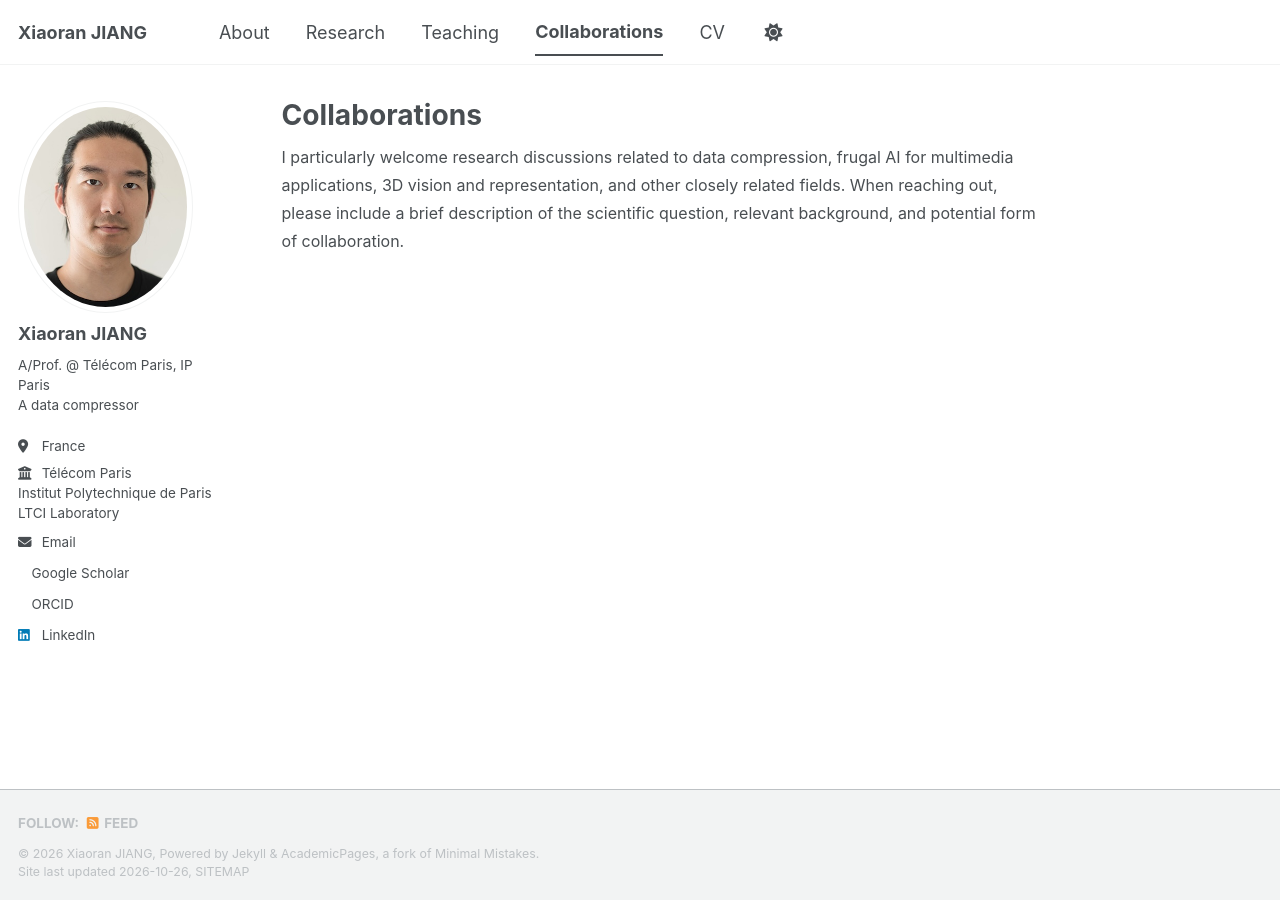
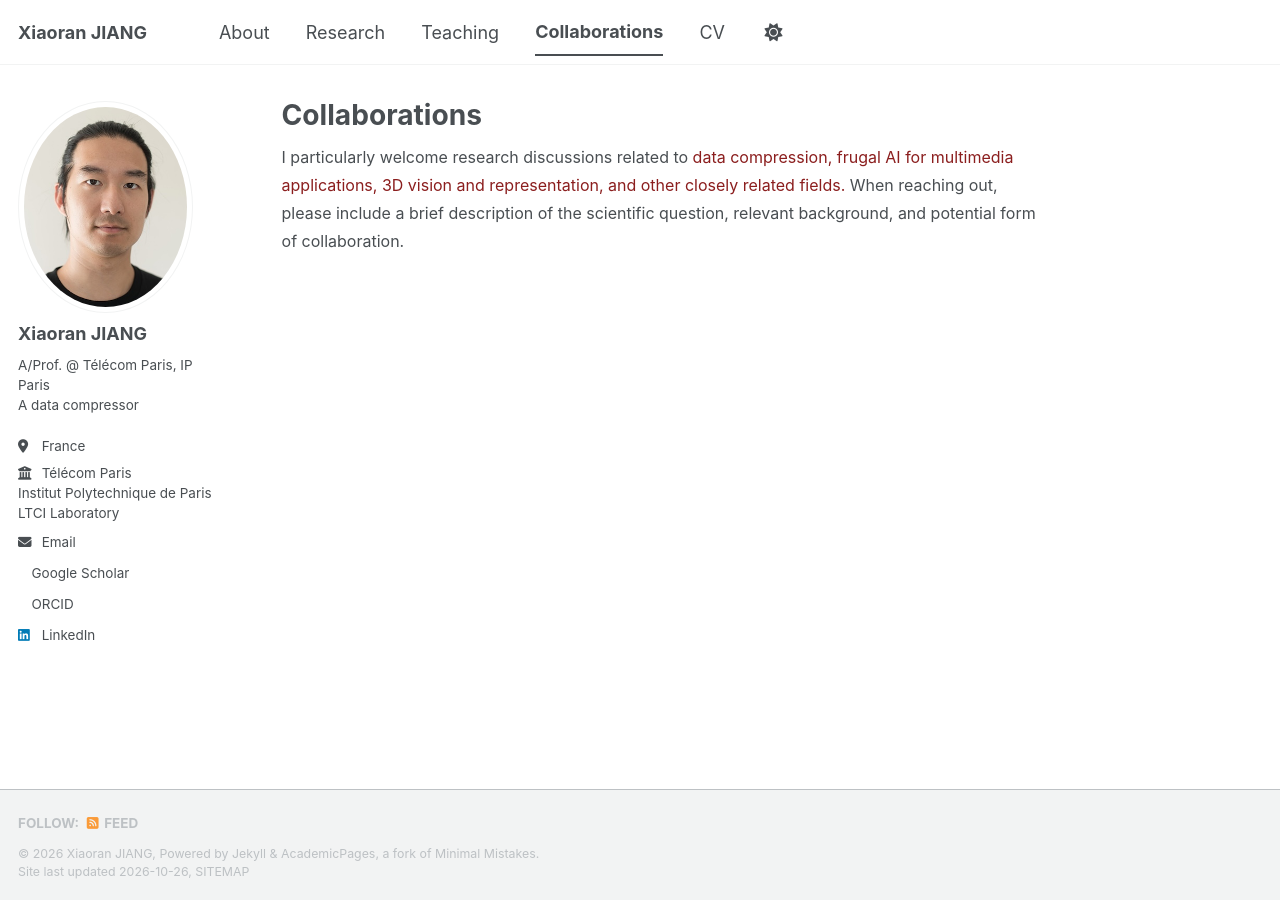
Before and after one commit to xiaoranjiang/xiaoranjiang.github.io, a Jekyll site: the page built from _pages/collaborations.md, in a window 1280 px wide. Built offline with Jekyll 4.4.1, drawn with Linux system fonts in a browser that asks for light colours; a style sheet for code colours, icons or effects is not loaded.

Commit message:
Update collaborations.md

```diff
--- a/_pages/collaborations.md
+++ b/_pages/collaborations.md
@@ -3,4 +3,4 @@ title: "Collaborations"
 permalink: /collaborations/
 ---
 
-I particularly welcome research discussions related to data compression, frugal AI for multimedia applications, 3D vision and representation, and other closely related fields. When reaching out, please include a brief description of the scientific question, relevant background, and potential form of collaboration.
+I particularly welcome research discussions related to <span style="color:#8B1E1E;">data compression, frugal AI for multimedia applications, 3D vision and representation, and other closely related fields.</span> When reaching out, please include a brief description of the scientific question, relevant background, and potential form of collaboration.
```
